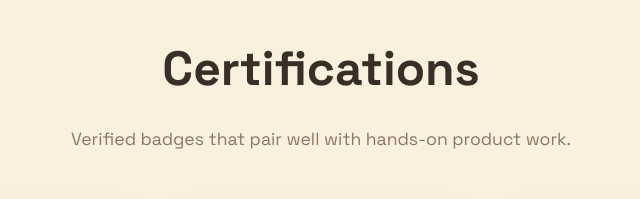
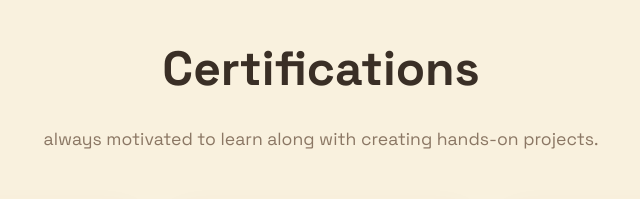
Before and after one commit to AK1F5/akif-portfolio, a website: page index.html in a window 1280 px wide. Shown: the part 2280-2479 px from the top of the page, 319-959 px from the left. Drawn offline with Linux system fonts and the light colour scheme; no server answers.

Commit message:
updated html testrun

```diff
--- a/index.html
+++ b/index.html
@@ -264,7 +264,7 @@ ags="React,Node.js,Data Viz"
           <div class="section-heading">
             <p class="eyebrow eyebrow-star" aria-hidden="true">⭐</p>
             <h2>Certifications</h2>
-            <p class="lede">Verified badges that pair well with hands-on product work.</p>
+            <p class="lede">always motivated to learn along with creating hands-on projects.</p>
           </div>
 
           <div class="card-row cert-row">
```
